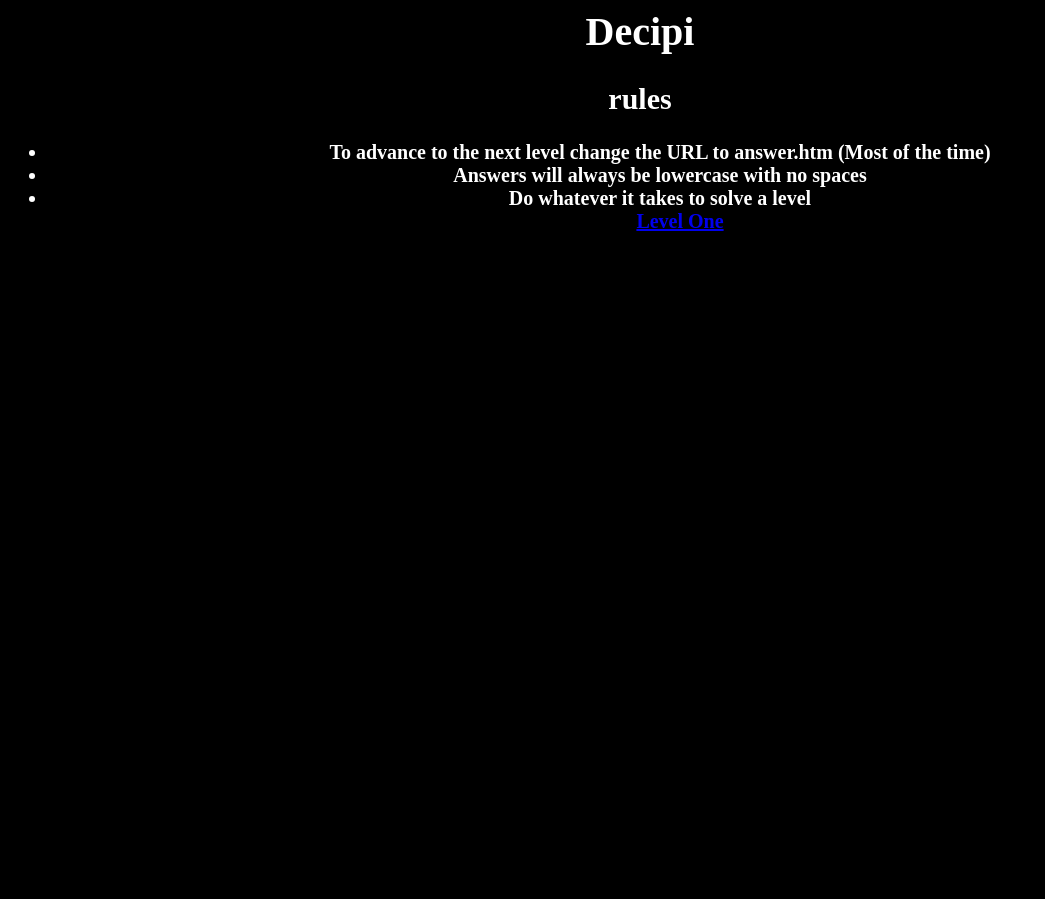
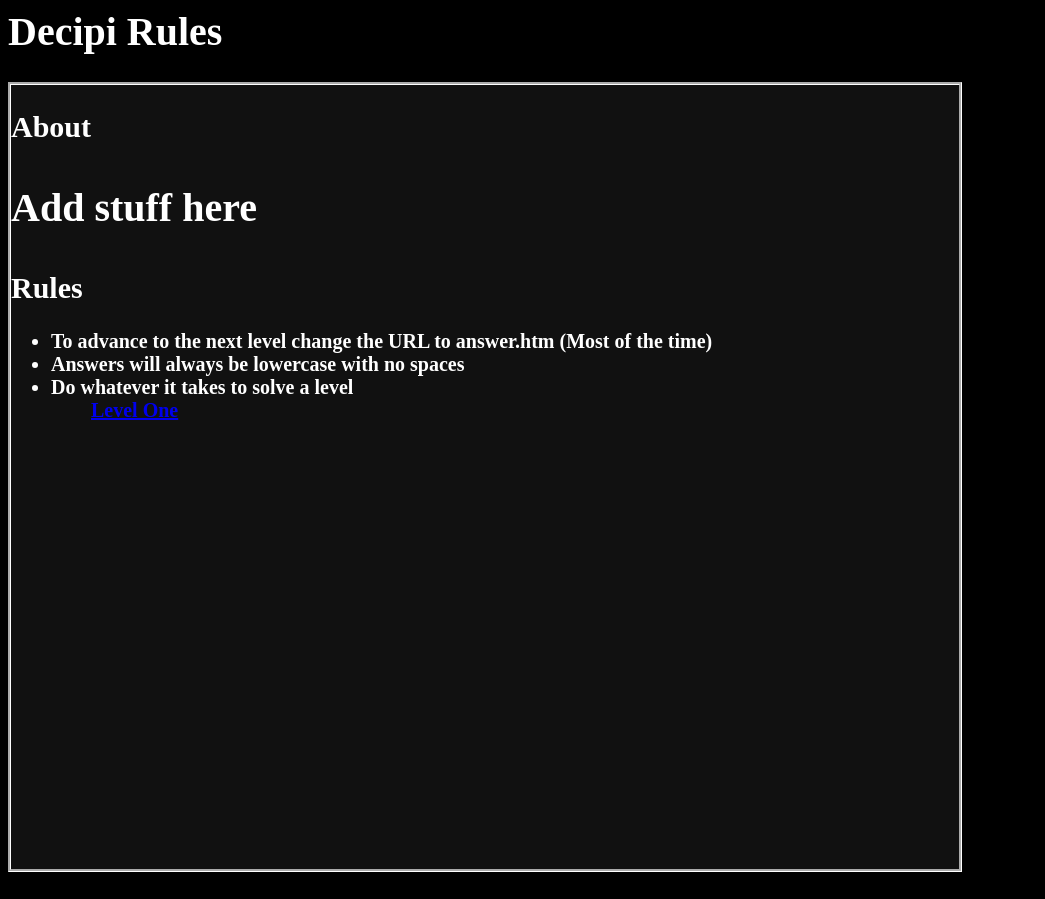
Before and after one commit to decipiriddle/decipiriddle.github.io, a plain HTML site: page index.htm in a window 1280 px wide. Shown: the whole page, without its empty margins (0-1045 px from the left). Before the commit the page ends 800 px from the top, so only its background shows below. Drawn offline with Linux system fonts and the light colour scheme.

Commit message:
mainpage

```diff
--- a/index.htm
+++ b/index.htm
@@ -4,16 +4,17 @@
 </head>
 <body>
   <title>Decipi</title>
-  <center>
-  <h1>Decipi<h1>
-  <h2>rules<h2>
+  <h1>Decipi Rules<h1>
+  <div class="maindiv">
+	<h2>About</h2>
+	<p>Add stuff here</p>
+	<h2>Rules<h2>
 	<ul>
 		<li>To advance to the next level change the URL to answer.htm (Most of the time)</li>
 		<li>Answers will always be lowercase with no spaces</li>
 		<li>Do whatever it takes to solve a level</li>
 	<ul>
 	<a href="decipi/levelone.htm">Level One</a>
-  </p>
-  </center>
+  </div>
  </body>
 </html>
--- a/style/mainPage.css
+++ b/style/mainPage.css
@@ -22,3 +22,13 @@ ul {
 	color:white;
 	font-size: 20;
 }
+
+div.maindiv {
+
+	border-style:groove;
+	border-color:white;
+	width:75%;
+	height: 100%;
+	background-color: #111111;
+	align:center;
+}
```
Lines whose indentation alone changed are shown as unchanged.
